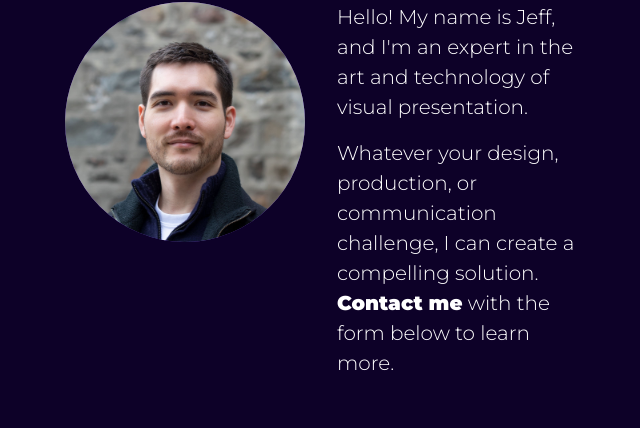
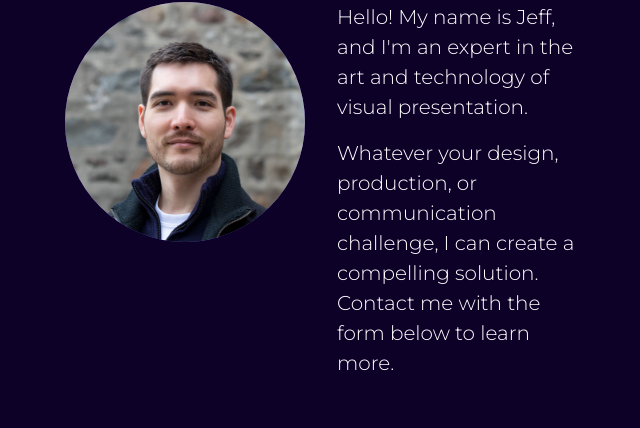
Before and after one commit to JeffMusgrave/designgenius-nextjs-2021, a Next.js app: page / in a window 1280 px wide. Shown: the part 6864-7292 px from the top of the page, without its empty margins (319-959 px from the left). Built offline with nearby package versions, Linux system fonts and the light colour scheme.

Commit message:
unbolded contact me in profile

```diff
--- a/components/Contact/Contact.js
+++ b/components/Contact/Contact.js
@@ -58,8 +58,8 @@ export default function ContactComponent(props) {
               </Text>
               <Text fontSize="xl" fontWeight="300">
                 Whatever your design, production, or communication challenge, I
-                can create a compelling solution. <strong>Contact me</strong>{" "}
-                with the form below to learn more.
+                can create a compelling solution. Contact me with the form below
+                to learn more.
               </Text>
             </VStack>
           </Stack>
```
